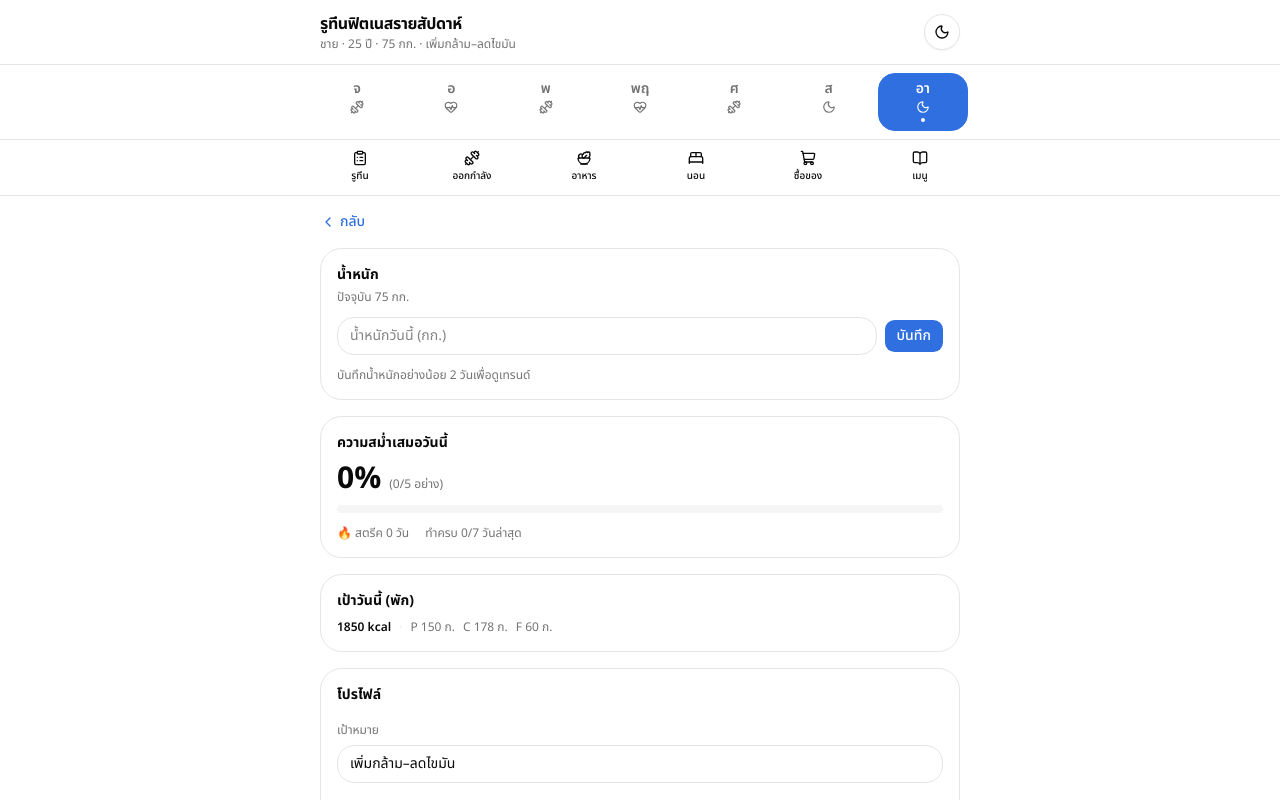
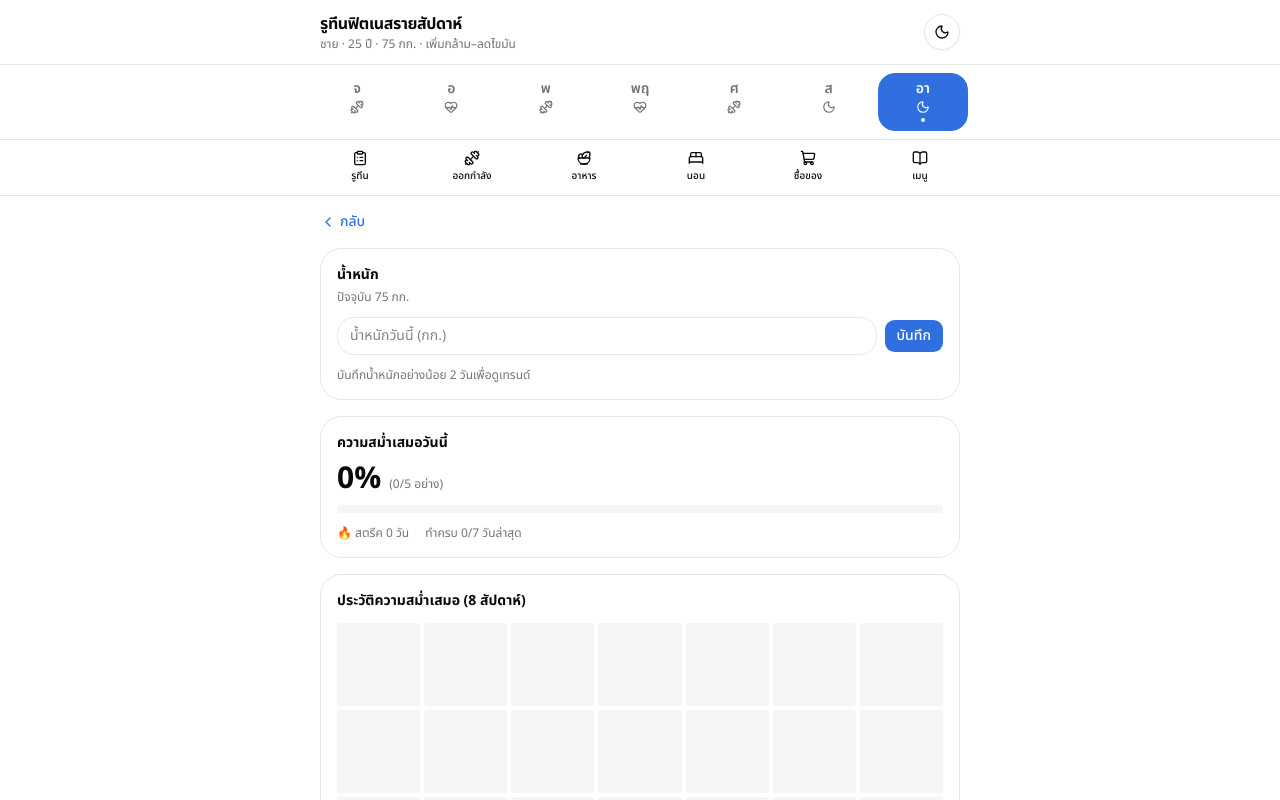
Before and after one commit to Notties/weekly-routine-app, a Next.js app: page / in a window 1280 px wide. Both pictures are taken after a click on the button 417 px from the left and 32 px from the top of the page. Shown: the top 800 px of the page. Built offline with nearby package versions, Linux system fonts and the light colour scheme.

Commit message:
feat(tracking): adherence heatmap (8 weeks) on me screen

```diff
--- /dev/null
+++ b/src/components/adherence-heatmap.tsx
@@ -0,0 +1,78 @@
+"use client";
+
+import * as React from "react";
+import type { DayLog, ISODate } from "@/data/types";
+import type { HeatCell } from "@/lib/tracking";
+import { cn } from "@/lib/utils";
+
+const THAI_MONTHS = [
+  "ม.ค.", "ก.พ.", "มี.ค.", "เม.ย.", "พ.ค.", "มิ.ย.",
+  "ก.ค.", "ส.ค.", "ก.ย.", "ต.ค.", "พ.ย.", "ธ.ค.",
+];
+
+function thaiShort(iso: ISODate): string {
+  const [, m, d] = iso.split("-").map(Number);
+  return `${d} ${THAI_MONTHS[m - 1]}`;
+}
+
+function cellClass(pct: number | null): string {
+  if (pct === null) return "bg-muted/40";
+  if (pct >= 80) return "bg-primary";
+  if (pct >= 50) return "bg-primary/60";
+  if (pct > 0) return "bg-primary/30";
+  return "bg-muted";
+}
+
+export function AdherenceHeatmap({
+  cells,
+  log,
+  todayISO,
+}: {
+  cells: HeatCell[];
+  log: Record<ISODate, DayLog>;
+  todayISO: string;
+}) {
+  const [selected, setSelected] = React.useState<ISODate | null>(null);
+  const sel = selected ? cells.find((c) => c.date === selected) : null;
+  const selWeight = selected ? log[selected]?.weightKg : undefined;
+
+  return (
+    <div>
+      <div className="grid grid-cols-7 gap-1">
+        {cells.map((c) => (
+          <button
+            key={c.date}
+            type="button"
+            disabled={c.pct === null}
+            onClick={() => setSelected(c.date)}
+            aria-label={`${thaiShort(c.date)} ${c.pct ?? "-"}%`}
+            className={cn(
+              "aspect-square rounded-[3px]",
+              cellClass(c.pct),
+              c.date === todayISO &&
+                "ring-2 ring-foreground ring-offset-1 ring-offset-background",
+              selected === c.date && "ring-2 ring-primary"
+            )}
+          />
+        ))}
+      </div>
+
+      {sel && sel.pct !== null && (
+        <p className="mt-3 text-xs text-muted-foreground tnum">
+          {thaiShort(sel.date)} ·{" "}
+          <span className="font-semibold text-foreground">{sel.pct}%</span>
+          {selWeight != null && <> · น้ำหนัก {selWeight} กก.</>}
+        </p>
+      )}
+
+      <div className="mt-2 flex items-center gap-1.5 text-[10px] text-muted-foreground">
+        <span>น้อย</span>
+        <span className="size-2.5 rounded-[2px] bg-muted" />
+        <span className="size-2.5 rounded-[2px] bg-primary/30" />
+        <span className="size-2.5 rounded-[2px] bg-primary/60" />
+        <span className="size-2.5 rounded-[2px] bg-primary" />
+        <span>มาก</span>
+      </div>
+    </div>
+  );
+}
--- a/src/components/views/me-view.tsx
+++ b/src/components/views/me-view.tsx
@@ -11,8 +11,10 @@ import {
   computeStreak,
   daysHitInLast,
   dayKeyForDate,
+  adherenceHistory,
   WATER_TARGET_ML,
 } from "@/lib/tracking";
+import { AdherenceHeatmap } from "@/components/adherence-heatmap";
 import { dailyTarget } from "@/lib/nutrition";
 import { WeightTrend } from "@/components/weight-trend";
 import { NutritionStrip } from "@/components/nutrition-strip";
@@ -43,6 +45,7 @@ export function MeView({
   const adh = dayAdherence(todayDay, log[todayISO], WATER_TARGET_ML);
   const streak = computeStreak(log, week, todayISO);
   const hit7 = daysHitInLast(log, week, todayISO, 7);
+  const heat = adherenceHistory(log, week, todayISO, 8);
   const target = dailyTarget(eff, todayDay.type);
 
   const [weightInput, setWeightInput] = React.useState<string>(
@@ -105,6 +108,14 @@ export function MeView({
         <div className="mt-3 flex gap-4 text-xs text-muted-foreground tnum">
           <span>🔥 สตรีค {streak} วัน</span>
           <span>ทำครบ {hit7}/7 วันล่าสุด</span>
+        </div>
+      </section>
+
+      {/* ประวัติ heatmap */}
+      <section className="rounded-2xl border border-border bg-card p-4">
+        <h3 className="text-sm font-bold">ประวัติความสม่ำเสมอ (8 สัปดาห์)</h3>
+        <div className="mt-3">
+          <AdherenceHeatmap cells={heat} log={log} todayISO={todayISO} />
         </div>
       </section>
 
```
